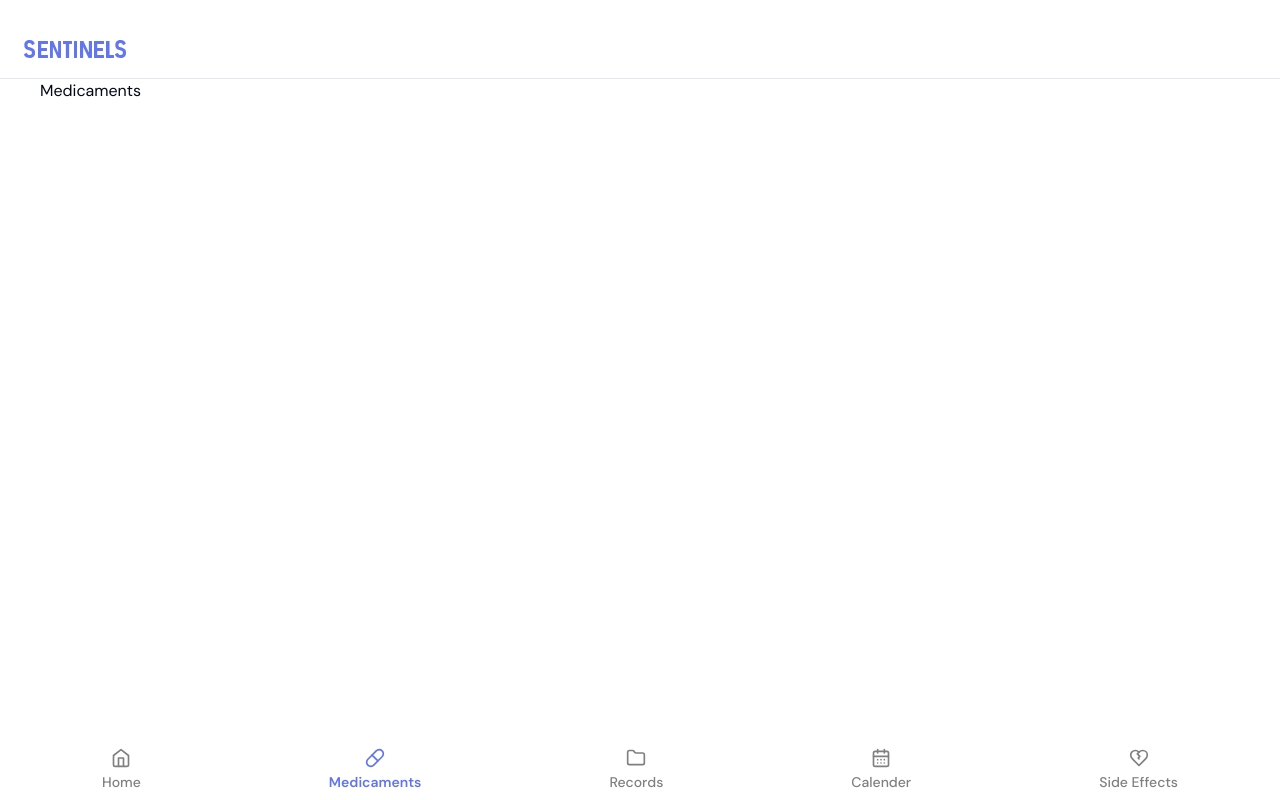
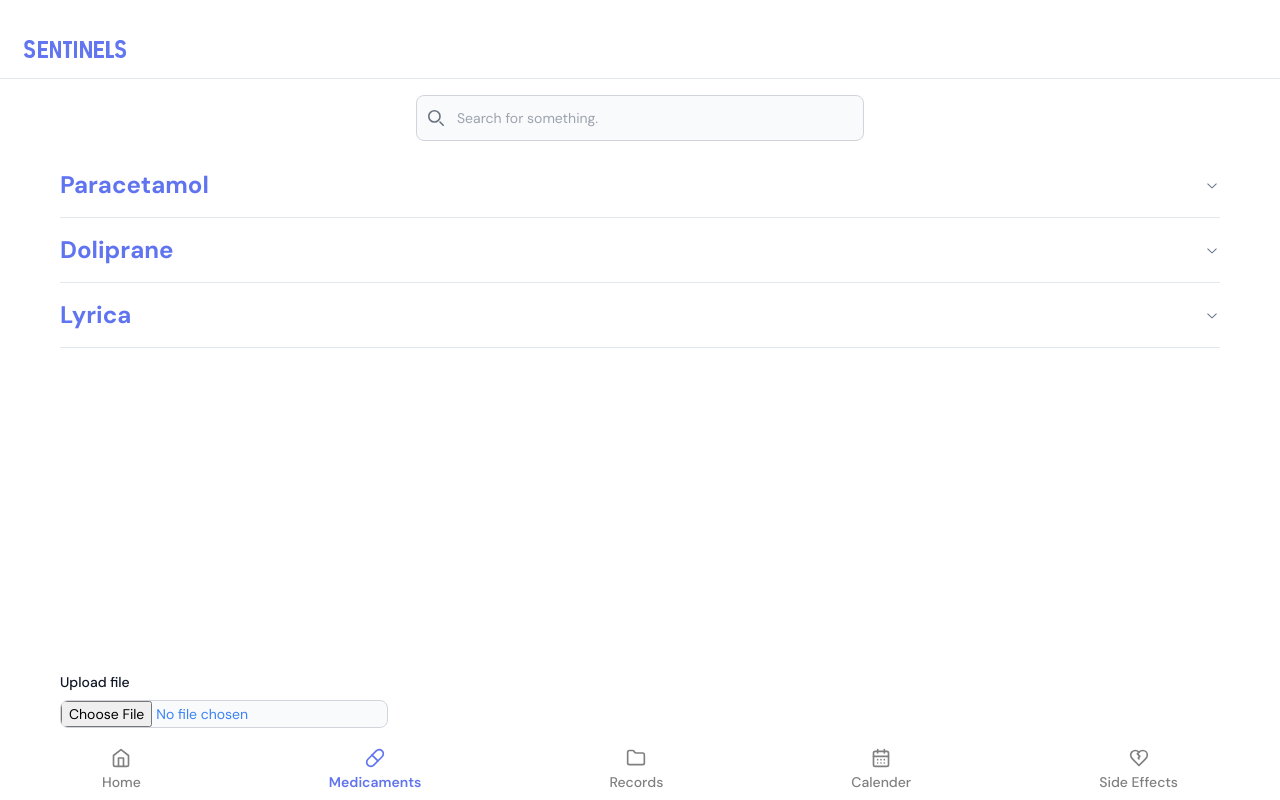
Before and after one commit to SofianeKhedim/sentinel, a React (Vite) app: page /medciaments in a window 1280 px wide. Built offline with nearby package versions, Linux system fonts and the light colour scheme; sample sign-in values are in the browser's storage.

Commit message:
uploading the doctors page

```diff
--- a/src/pages/Medicaments/index.tsx
+++ b/src/pages/Medicaments/index.tsx
@@ -1,5 +1,15 @@
-import React from 'react';
+import {AccordionDemo} from '@/pages/SideEffects/components/AccordionDemo'
+import Search from '@/pages/Records/components/Search'
 
-export default function Medicaments() {
-  return <div>Medicaments</div>;
+import Submit from '@/pages/Records/components/Submit'
+function Medicaments() {
+  return (
+    <div className='px-5'>
+      <Search/>
+      <AccordionDemo/>
+      <Submit/>
+    </div>
+  )
 }
+
+export default Medicaments
--- a/src/pages/Records/components/Doctor.tsx
+++ b/src/pages/Records/components/Doctor.tsx
@@ -1,5 +1,5 @@
 import { FileQuestion } from "lucide-react"
-export default function Doctor({Name}) {
+export default function Doctor({Name}:{Name:string}) {
   return (
     <div className="flex flex-row justify-between py-4 px-6 bg-[#F6F8FF] border border-[#E7EEFA] rounded-lg">
         <h1 className="text-primary text-[20px] font-[600]">{Name}</h1>
--- /dev/null
+++ b/src/pages/SideEffects/components/AccordionDemo.tsx
@@ -0,0 +1,52 @@
+import {
+    Accordion,
+    AccordionContent,
+    AccordionItem,
+    AccordionTrigger,
+  } from "@/components/ui/accordion"
+
+  export function AccordionDemo() {
+    return (
+      <Accordion type="single" collapsible className="w-full pt-3">
+        <AccordionItem value="item-1">
+          <AccordionTrigger  className="text-2xl font-[700] text-primary" >Paracetamol</AccordionTrigger>
+          <AccordionContent>
+           <div>
+            <h1 className="text-xl font-[700] text-primary">side effects</h1>
+            <ul>
+              <li>head ache</li>
+              <li>head ache</li>
+              <li>head ache</li>
+            </ul>
+           </div>
+          </AccordionContent>
+        </AccordionItem>
+        <AccordionItem value="item-2">
+          <AccordionTrigger  className="text-2xl font-[700] text-primary" >Doliprane</AccordionTrigger>
+          <AccordionContent>
+           <div>
+            <h1 className="text-xl font-[700] text-primary">side effects</h1>
+            <ul>
+              <li>head ache</li>
+              <li>head ache</li>
+              <li>head ache</li>
+            </ul>
+           </div>
+          </AccordionContent>
+        </AccordionItem>
+        <AccordionItem value="item-3">
+          <AccordionTrigger  className="text-2xl font-[700] text-primary" >Lyrica</AccordionTrigger>
+          <AccordionContent>
+          <div>
+            <h1 className="text-xl font-[700] text-primary">side effects</h1>
+            <ul>
+              <li>head ache</li>
+              <li>head ache</li>
+              <li>head ache</li>
+            </ul>
+          </div>
+          </AccordionContent>
+        </AccordionItem>
+      </Accordion>
+    )
+  }
--- a/src/pages/SideEffects/index.tsx
+++ b/src/pages/SideEffects/index.tsx
@@ -1,8 +1,9 @@
-import React from 'react'
 
 function SideEffects() {
   return (
-    <div>SideEffects</div>
+    <div className='px-5'>
+     side effects
+    </div>
   )
 }
 
```
